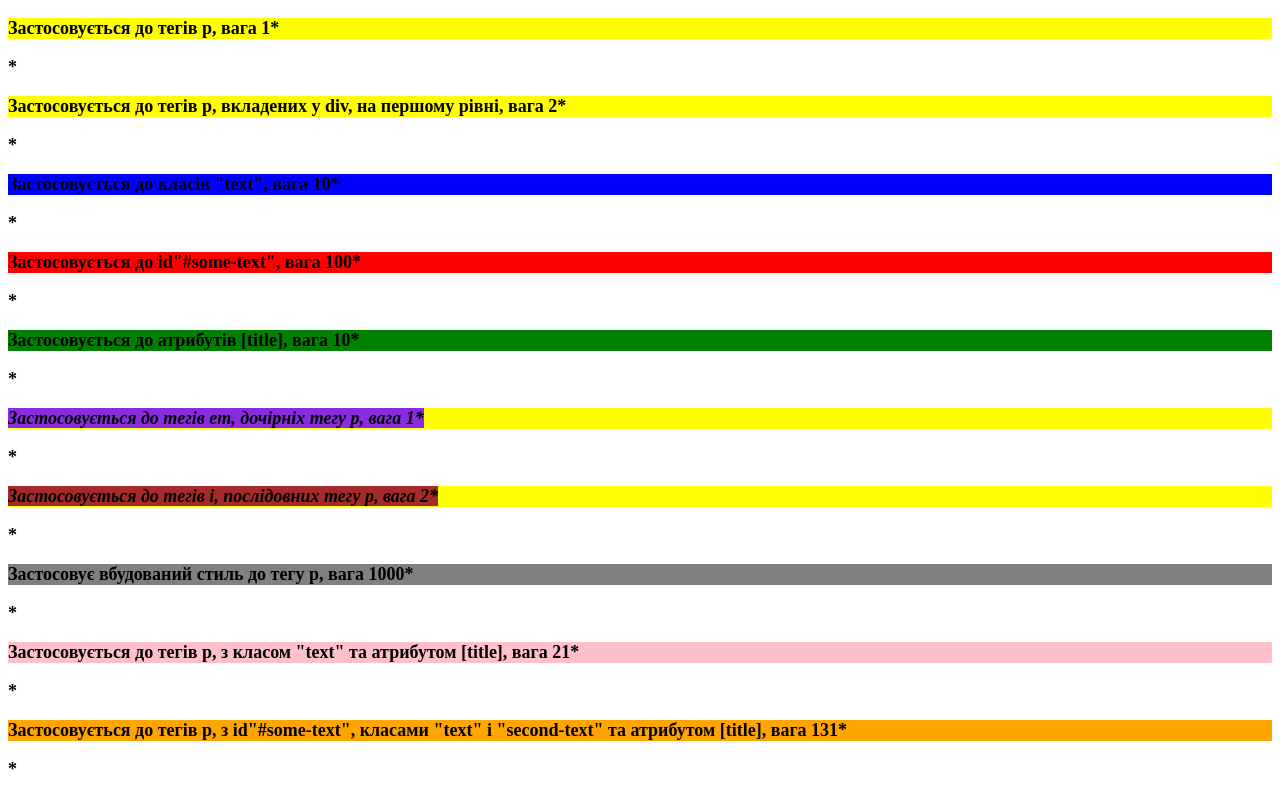
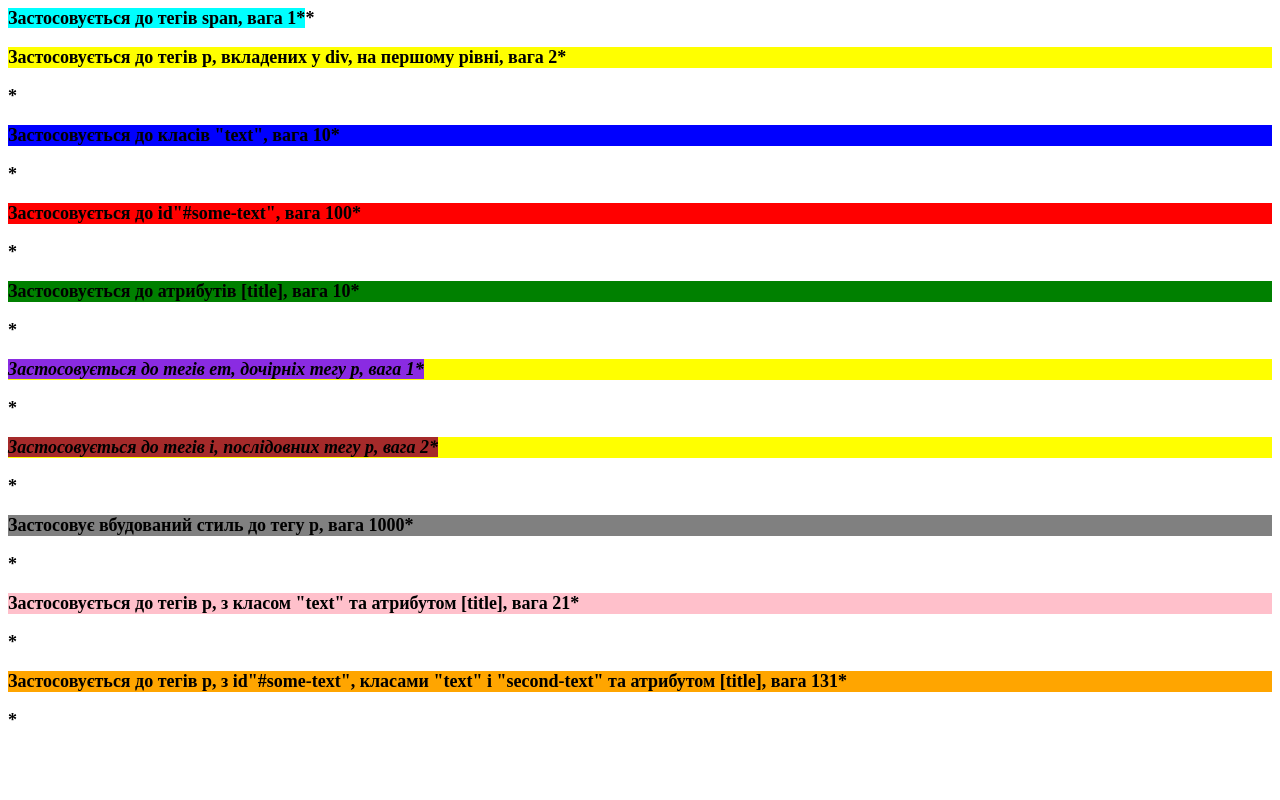
Before and after one commit to fedorovbodya/main, a plain HTML site: page index.html in a window 1280 px wide. Drawn offline with Linux system fonts and the light colour scheme.

Commit message:
index.html

```diff
--- a/index.html
+++ b/index.html
@@ -10,7 +10,7 @@
 
 <body>
     <div>
-        <p>Застосовується до тегів p, вага 1*</p>*
+        <span>Застосовується до тегів span, вага 1*</span>*
         <p>Застосовується до тегів p, вкладених у div, на першому рівні, вага 2*</p>*
         <p class="text">Застосовується до класів "text", вага 10*</p>*
         <p id="some-text">Застосовується до id"#some-text", вага 100*</p>*
--- a/style.css
+++ b/style.css
@@ -7,7 +7,7 @@ div > p {
   background-color: yellow;
 }
 
-p {
+span {
   background-color: aqua;
 }
 
```
